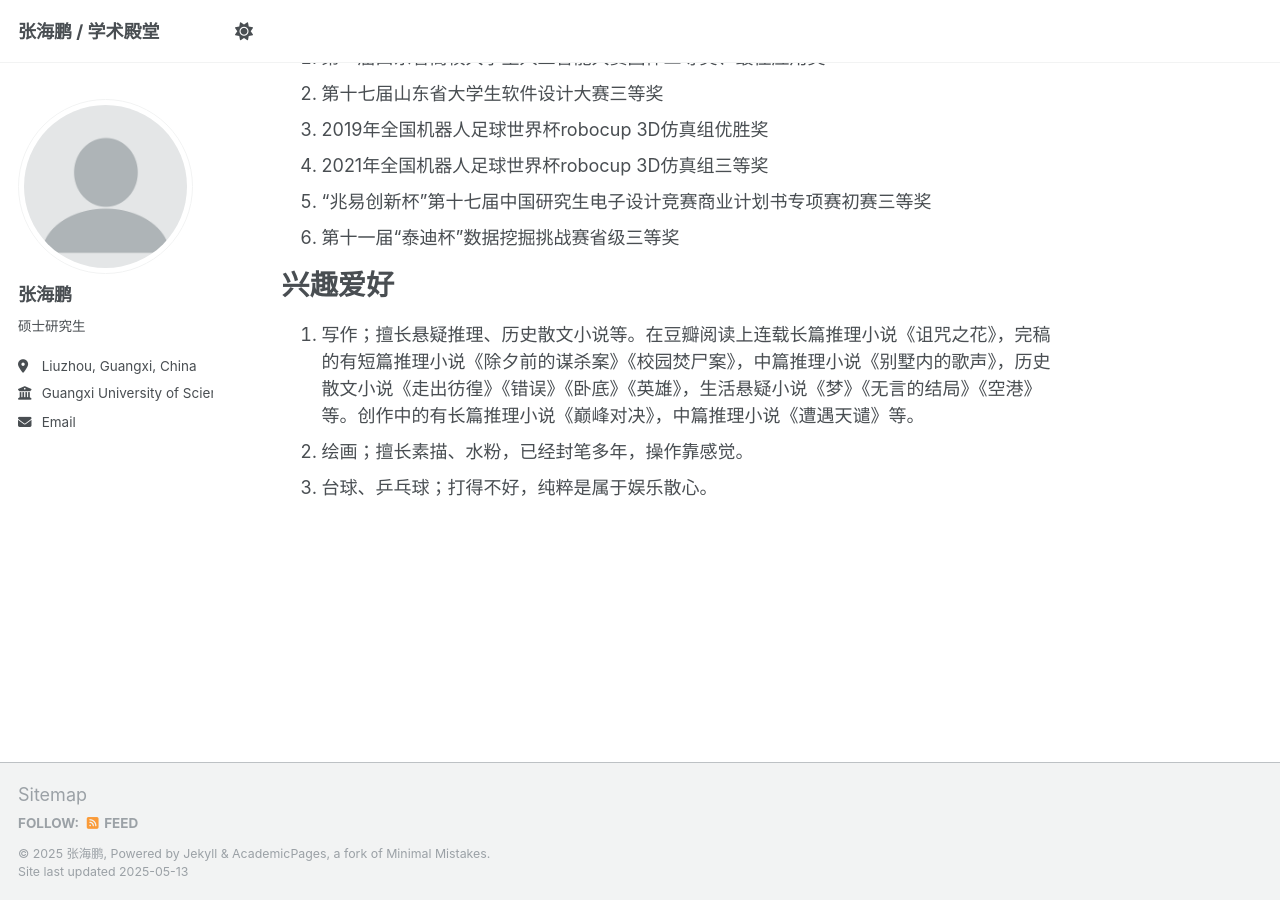
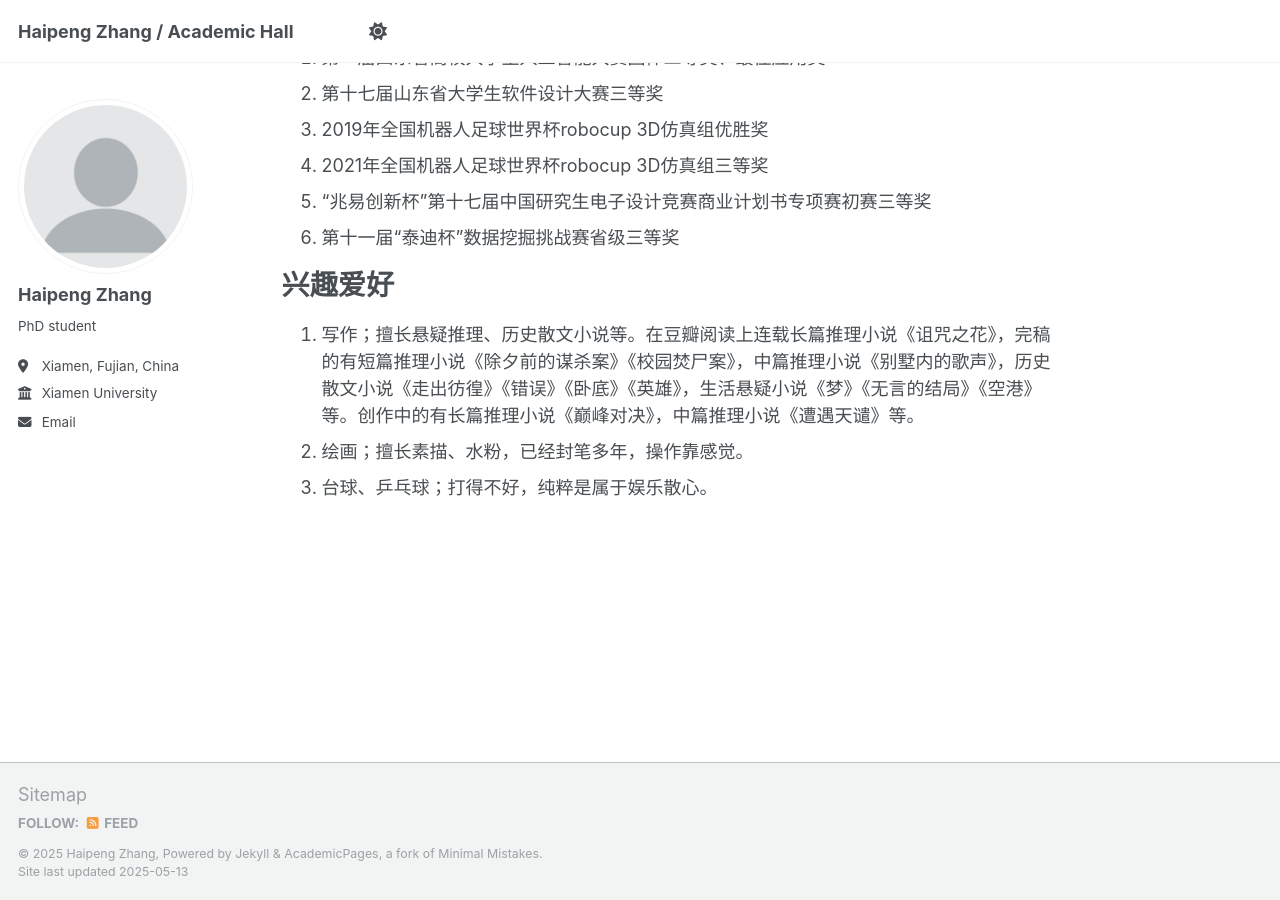
Before and after one commit to Harry-first/haipengzhang, a Jekyll site: the page built from _pages/about.md, in a window 1280 px wide and 900 px high, scrolled down 1862 px. Built offline with Jekyll 4.4.1, drawn with Linux system fonts in a browser that asks for light colours.

Commit message:
Update _config.yml

```diff
--- a/_config.yml
+++ b/_config.yml
@@ -9,10 +9,10 @@
 # Basic Site Settings
 locale                   : "en-US"
 site_theme               : "default"
-title                    : "张海鹏 / 学术殿堂"
+title                    : "Haipeng Zhang / Academic Hall"
 title_separator          : "-"
-name                     : &name "张海鹏"
-description              : &description "学术殿堂"
+name                     : &name "Haipeng Zhang"
+description              : &description "Academic Hall"
 url                      : https://harry-first.github.io/haipengzhang # the base hostname & protocol for your site e.g. "https://[your GitHub username].github.io"
 baseurl                  : "" # the subpath of your site, e.g. "/blog"
 repository               : "academicpages/academicpages.github.io"
@@ -23,11 +23,11 @@ repository               : "academicpages/academicpages.github.io"
 author:
   # Biographic information
   avatar           : "profile.png"
-  name             : "张海鹏"
+  name             : "Haipeng Zhang"
   pronouns         : # "he"
-  bio              : "硕士研究生"
-  location         : "Liuzhou, Guangxi, China"
-  employer         : "Guangxi University of Science and Technology"
+  bio              : "PhD student"
+  location         : "Xiamen, Fujian, China"
+  employer         : "Xiamen University"
   uri              : # URL
   email            : "assistant178@163.com"
 
```
